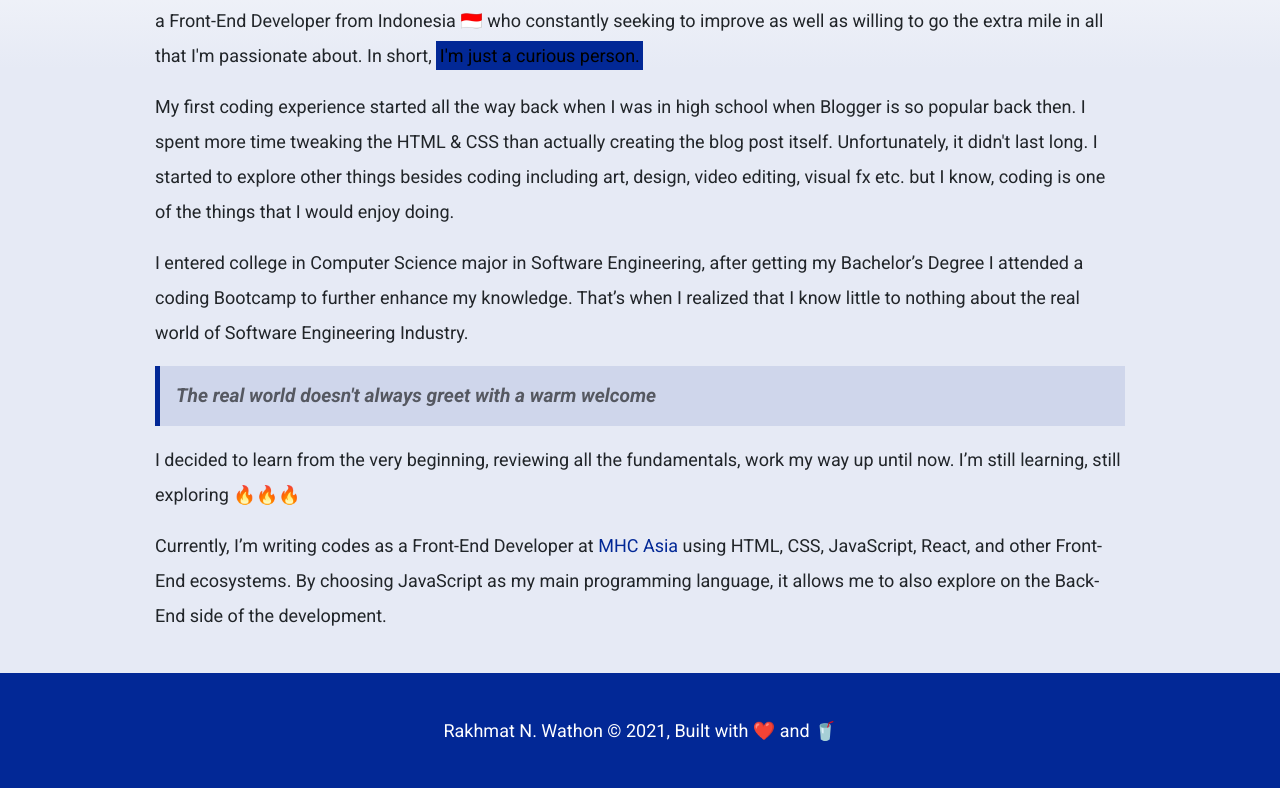
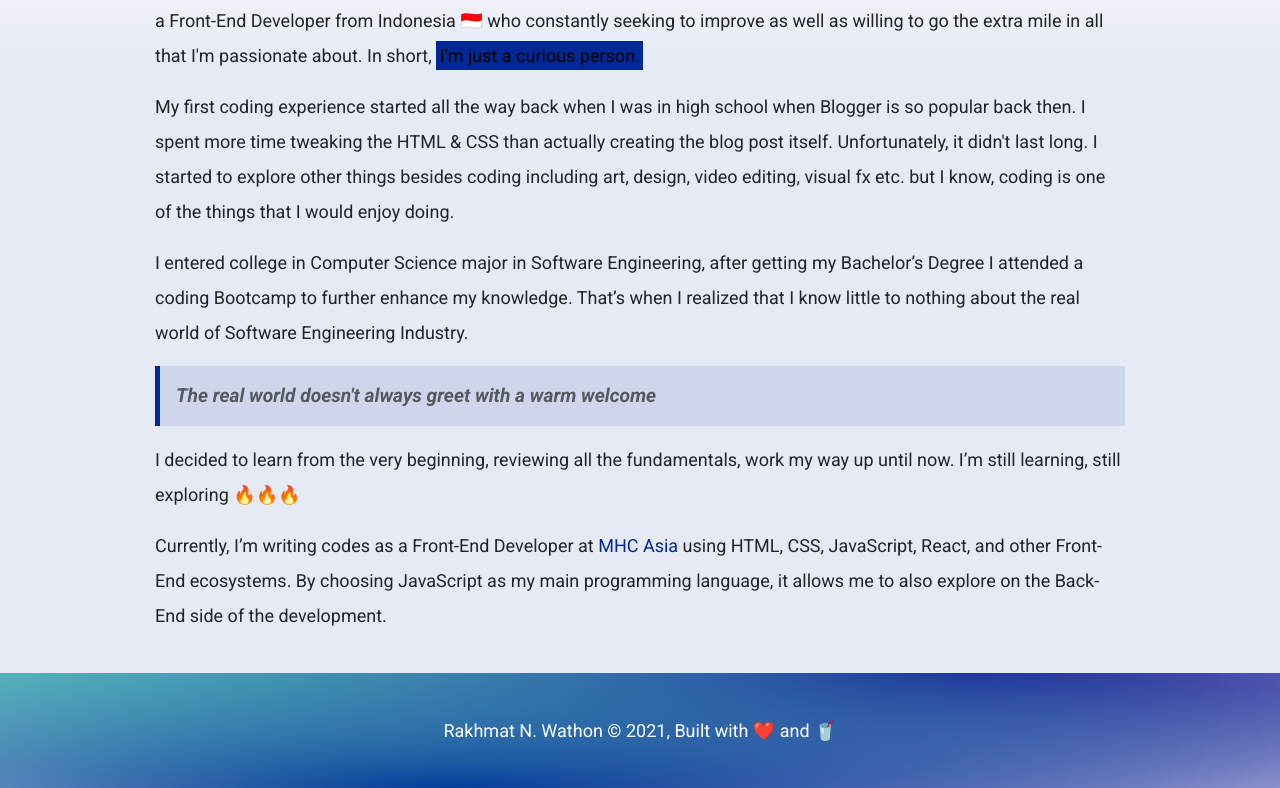
Before and after one commit to rnwathon/personal-site, a Gatsby site: page /about in a window 1280 px wide. Shown: the part 198-986 px from the top of the page. Built offline with nearby package versions, Linux system fonts and the light colour scheme; Gatsby itself is replaced by a stand-in of ours; some packages are replaced by stand-ins of ours.

Commit message:
updated Footer background

```diff
--- a/src/styles/custom/footer.scss
+++ b/src/styles/custom/footer.scss
@@ -1,5 +1,10 @@
 .footer {
+  min-height: 100px;
+  position: relative;
   color: white;
   padding: 2.5rem;
-  background: $primary;
+  background-image:
+    radial-gradient(at 0% 0%, $cyan -90%, transparent),
+    radial-gradient(at 35% 100%, $primary, transparent),
+    radial-gradient(at 75% 0%, $indigo , transparent);
 }
```
